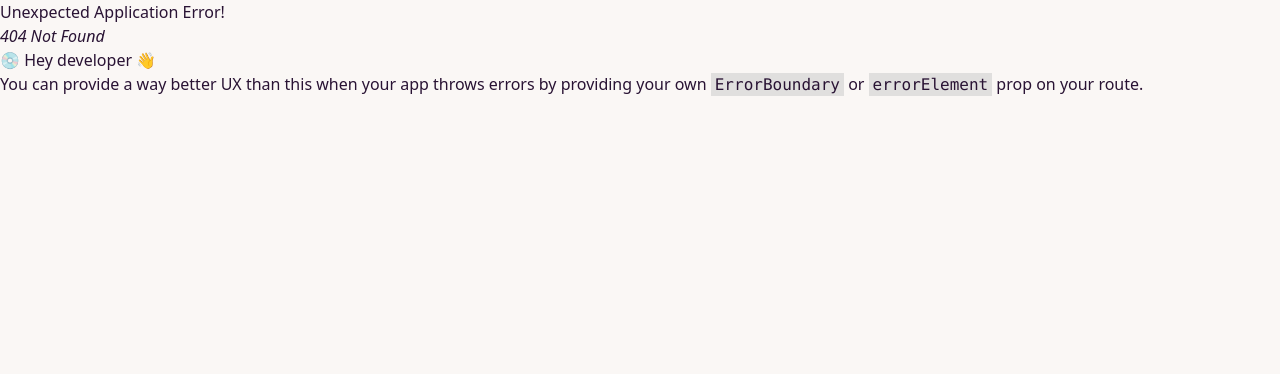
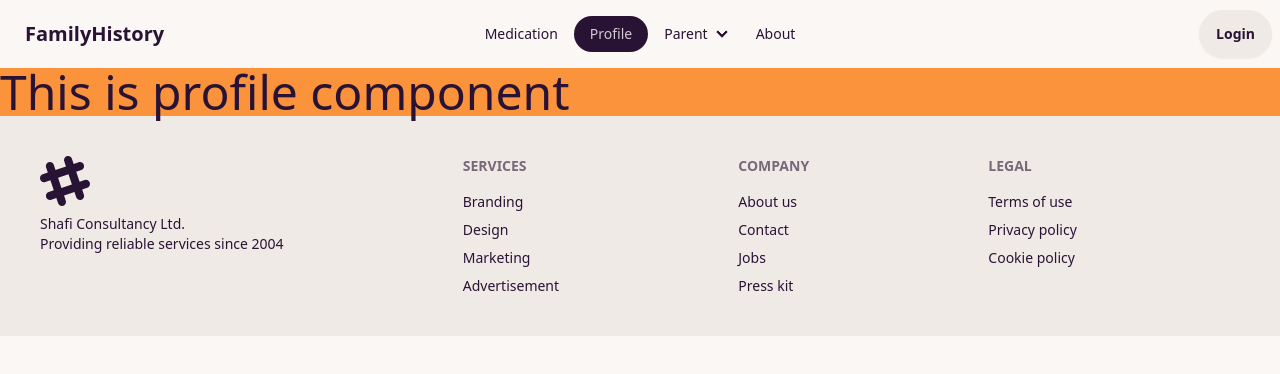
Before and after one commit to Aminul667/med, a React (Vite) app: page /profile in a window 1280 px wide. Before the commit this address had no page. Shown: the top 374 px of the page. Built offline with nearby package versions, Linux system fonts and the light colour scheme.

Commit message:
added profile components

```diff
--- a/src/Routes/Routes.jsx
+++ b/src/Routes/Routes.jsx
@@ -3,6 +3,7 @@ import Main from "../Layout/Main";
 import Home from "../pages/Home/Home/Home";
 import About from "../pages/About/About";
 import AddMedication from "../pages/AddMedication/AddMedication";
+import Profile from "../pages/Profile/Profile";
 
 const router = createBrowserRouter([
   {
@@ -19,8 +20,11 @@ const router = createBrowserRouter([
       },
       {
         path: "medication",
-        // element: <AddMedication></AddMedication>,
         element: <AddMedication></AddMedication>,
+      },
+      {
+        path: "profile",
+        element: <Profile></Profile>,
       },
     ],
   },
--- /dev/null
+++ b/src/pages/Profile/Profile.jsx
@@ -0,0 +1,10 @@
+
+const Profile = () => {
+    return (
+        <div>
+            <h2 className="text-5xl bg-orange-400">This is profile component</h2>
+        </div>
+    );
+};
+
+export default Profile;
--- a/src/pages/Shared/NavBar/NavBar.jsx
+++ b/src/pages/Shared/NavBar/NavBar.jsx
@@ -29,6 +29,9 @@ const NavBar = () => {
               <NavLink to="/medication">Medication</NavLink>
             </li>
             <li>
+              <NavLink to="/profile">Profile</NavLink>
+            </li>
+            <li>
               <a>Parent</a>
               <ul className="p-2">
                 <li>
@@ -52,6 +55,9 @@ const NavBar = () => {
         <ul className="menu menu-horizontal px-1">
           <li>
             <NavLink to="/medication">Medication</NavLink>
+          </li>
+          <li>
+            <NavLink to="/profile">Profile</NavLink>
           </li>
           <li>
             <details>
```
